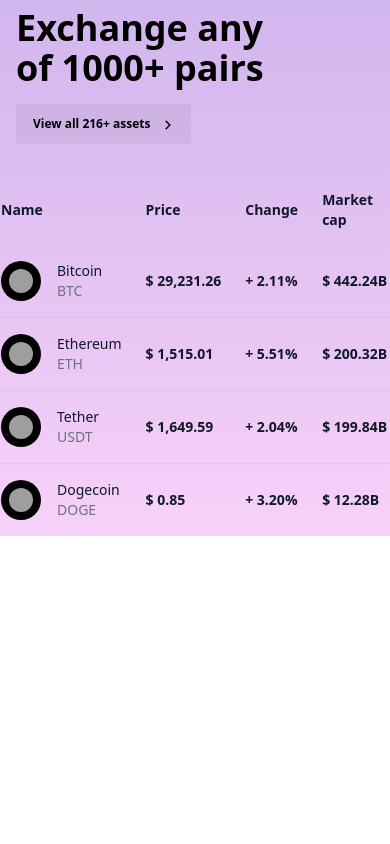
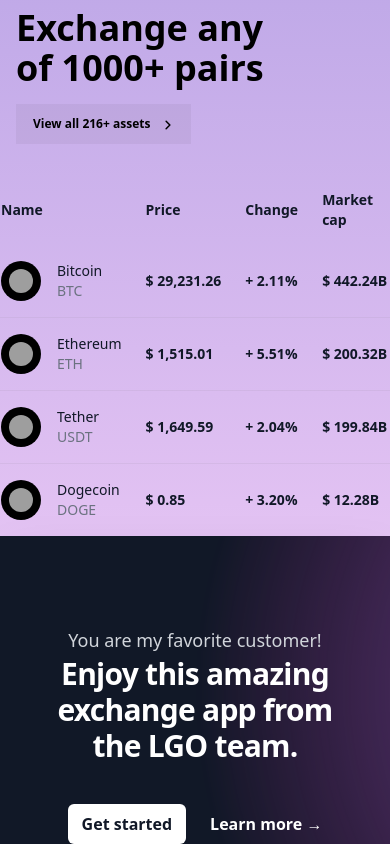
Before and after one commit to LRodriguez92/crypto-exchange-landing, a React (Create React App) app: page / in a window 390 px wide. Shown: the part 2632-3476 px from the top of the page. Before the commit the page ends 3176 px from the top, so only its background shows below. Built offline with nearby package versions, Linux system fonts and the light colour scheme; grey boxes are pictures that could not be loaded; what @visx/mock-data would draw is missing.

Commit message:
create CTA

```diff
--- a/src/App.js
+++ b/src/App.js
@@ -2,6 +2,7 @@
 import Header from './components/Header';
 import Features from './components/Features';
 import ExchangeTable from './components/ExchangeTable';
+import CTA from './components/CTA';
 
 function App() {
   return (
@@ -10,6 +11,7 @@
       <Hero />
       <Features />
       <ExchangeTable />
+      <CTA />
     </div>
   );
 }
--- /dev/null
+++ b/src/components/CTA.js
@@ -0,0 +1,52 @@
+/* This example requires Tailwind CSS v3.0+ */
+export default function CTA() {
+    return (
+      <div className="bg-white">
+        <div className="mx-auto max-w-full
+        ">
+          <div className="relative isolate overflow-hidden bg-gray-900 px-6 pt-16 shadow-2xl sm:px-16 md:pt-24 lg:flex lg:gap-x-20 lg:px-32 lg:pt-0">
+            <svg
+              xmlns="http://www.w3.org/2000/svg"
+              viewBox="0 0 1024 1024"
+              className="absolute top-1/2 left-1/2 -z-10 h-[64rem] w-[64rem] -translate-y-1/2 [mask-image:radial-gradient(closest-side,white,transparent)] sm:left-full sm:-ml-80 lg:left-1/2 lg:ml-0 lg:translate-y-0 lg:-translate-x-1/2"
+              aria-hidden="true"
+            >
+              <circle cx={512} cy={512} r={512} fill="url(#759c1415-0410-454c-8f7c-9a820de03641)" fillOpacity="0.7" />
+              <defs>
+                <radialGradient id="759c1415-0410-454c-8f7c-9a820de03641">
+                  <stop stopColor="#7775D6" />
+                  <stop offset={1} stopColor="#E935C1" />
+                </radialGradient>
+              </defs>
+            </svg>
+            <div className="mx-auto max-w-md text-center lg:mx-0 lg:flex-auto lg:py-32 lg:text-left">
+              <p className="mt-6 text-lg leading-8 text-gray-300">
+                You are my favorite customer!
+              </p>
+              <h2 className="text-3xl font-bold tracking-tight text-white sm:text-4xl">
+                Enjoy this amazing
+                <br />
+                exchange app from
+                <br />
+                the LGO team.
+              </h2>
+              <div className="mt-10 flex items-center justify-center gap-x-6 lg:justify-start">
+                <a
+                  href="#"
+                  className="rounded-md bg-white px-3.5 py-1.5 text-base font-semibold leading-7 text-gray-900 shadow-sm hover:bg-gray-100 focus-visible:outline focus-visible:outline-2 focus-visible:outline-offset-2 focus-visible:outline-white"
+                >
+                  Get started
+                </a>
+                <a href="#" className="text-base font-semibold leading-7 text-white">
+                  Learn more <span aria-hidden="true">→</span>
+                </a>
+              </div>
+            </div>
+            {/* <div className="relative mt-16 h-80 lg:mt-8">
+
+            </div> */}
+          </div>
+        </div>
+      </div>
+    )
+  }
```
